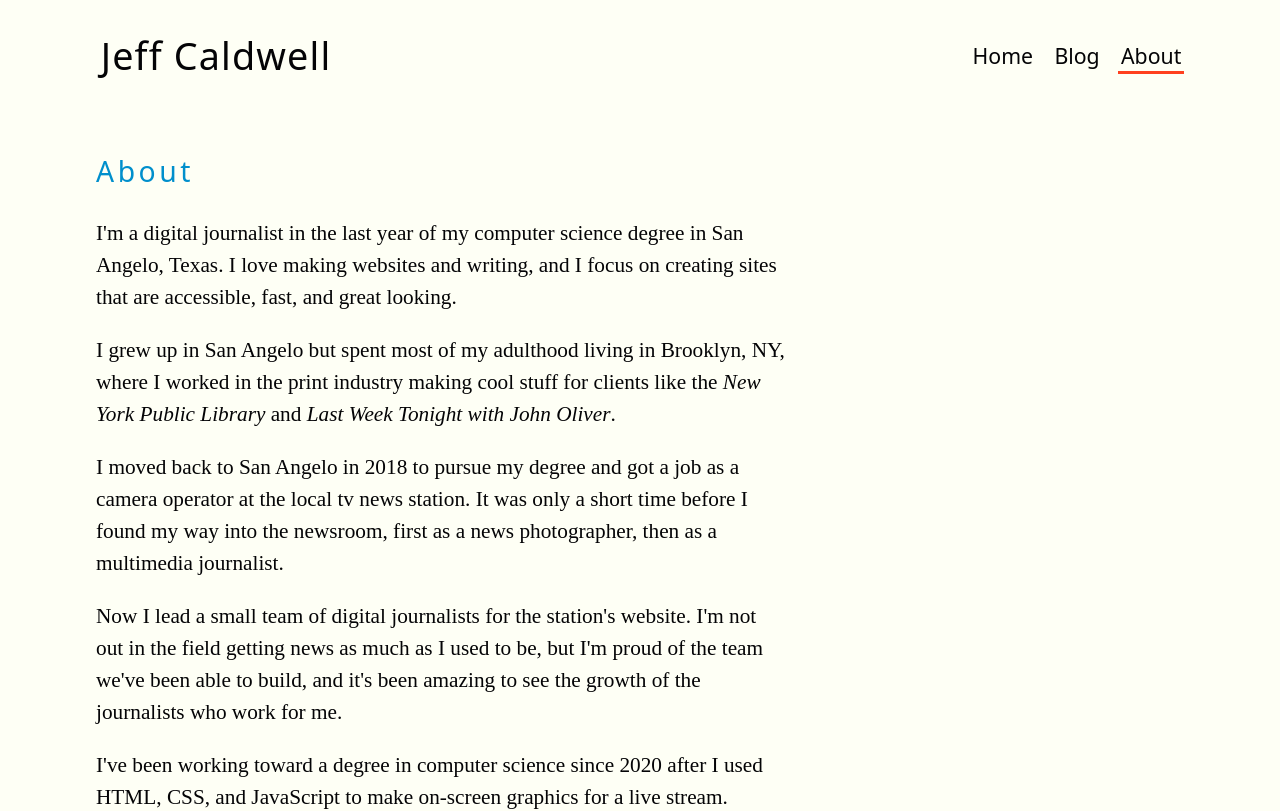
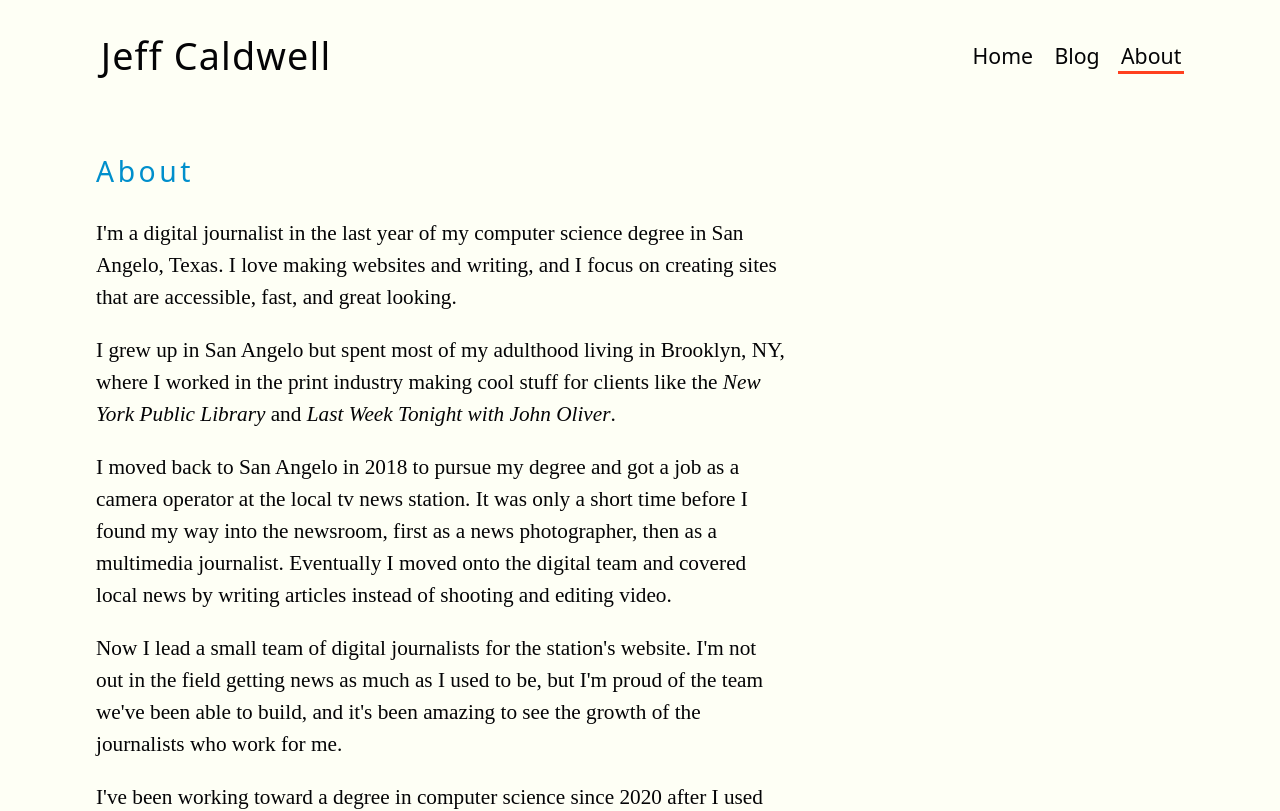
Before and after one commit to nemo-omen/jeffcaldwell.is-2023, a SvelteKit app: page /about in a window 1280 px wide. Shown: the top 811 px of the page. Built offline with nearby package versions, Linux system fonts and the light colour scheme; a web font is replaced by a local one.

Commit message:
Add a bit to About

```diff
--- a/src/routes/about/+page.svelte
+++ b/src/routes/about/+page.svelte
@@ -19,7 +19,7 @@ I grew up in San Angelo but spent most of my adulthood living in Brooklyn, NY, w
 </p>
 
 <p>
-I moved back to San Angelo in 2018 to pursue my degree and got a job as a camera operator at the local tv news station. It was only a short time before I found my way into the newsroom, first as a news photographer, then as a multimedia journalist.
+I moved back to San Angelo in 2018 to pursue my degree and got a job as a camera operator at the local tv news station. It was only a short time before I found my way into the newsroom, first as a news photographer, then as a multimedia journalist. Eventually I moved onto the digital team and covered local news by writing articles instead of shooting and editing video.
 </p>
 
 <p>
```
